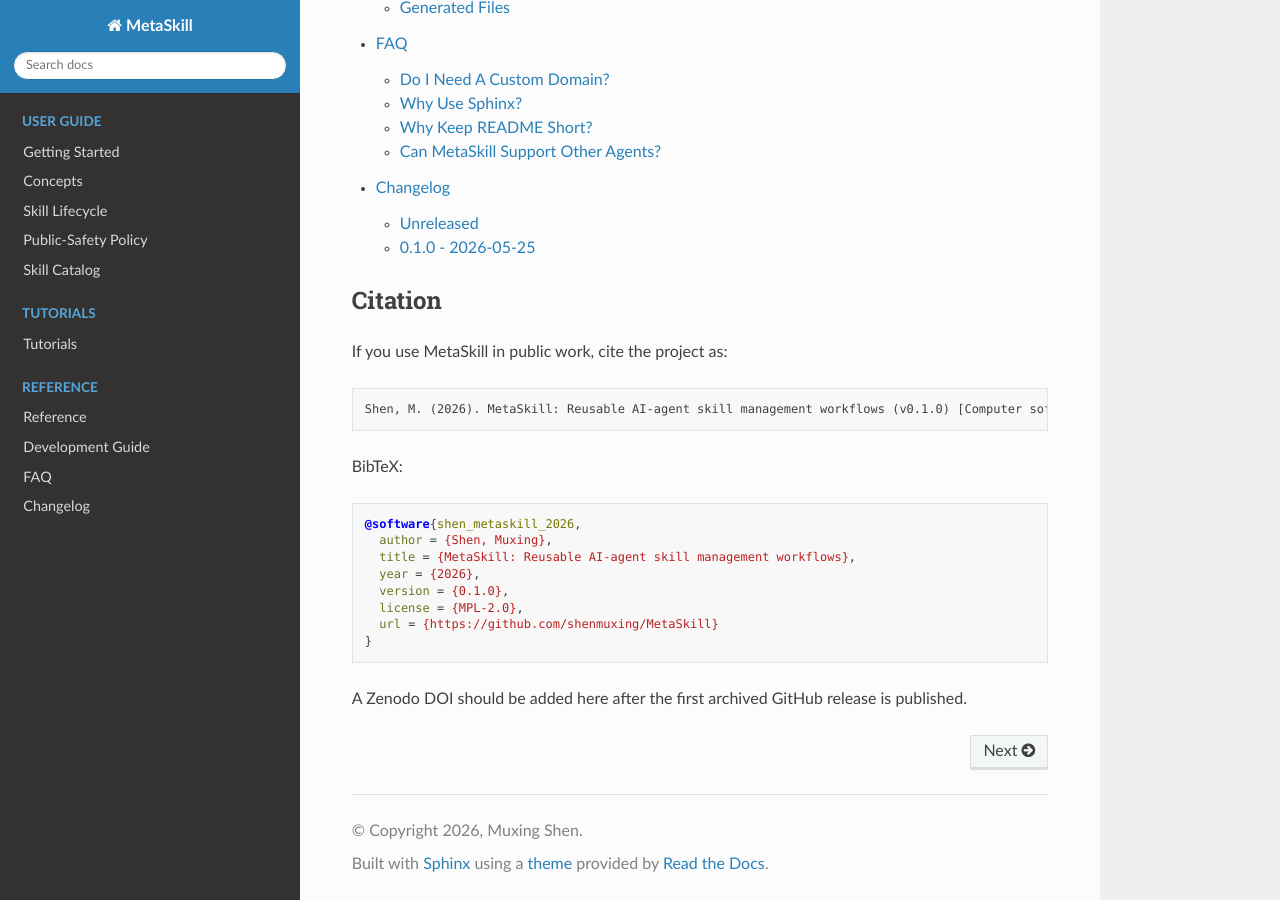
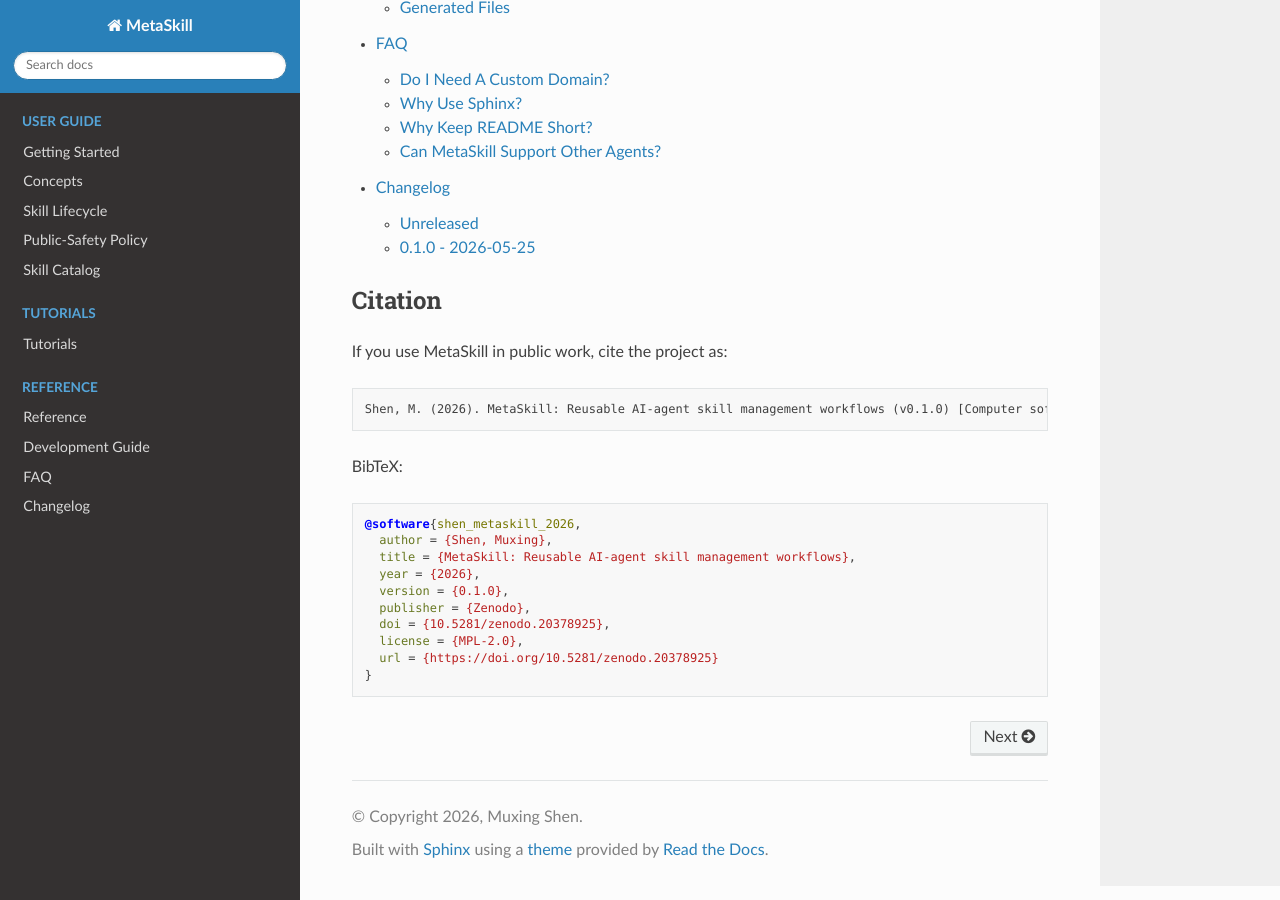
Before and after one commit to shenmuxing/EtaSkill, a Sphinx documentation site: the page built from docs/index.md, in a window 1280 px wide and 900 px high, scrolled down 1840 px. Built offline with Sphinx 7.4.7 and the Read the Docs theme 3.1.0, drawn with Linux system fonts in a browser that asks for light colours.

Commit message:
Add Zenodo DOI citation metadata

````diff
--- a/docs/index.md
+++ b/docs/index.md
@@ -44,7 +44,7 @@ changelog
 If you use MetaSkill in public work, cite the project as:
 
 ```text
-Shen, M. (2026). MetaSkill: Reusable AI-agent skill management workflows (v0.1.0) [Computer software]. GitHub. https://github.com/shenmuxing/MetaSkill
+Shen, M. (2026). MetaSkill: Reusable AI-agent skill management workflows (v0.1.0) [Computer software]. Zenodo. https://doi.org/10.5281/zenodo.20378925
 ```
 
 BibTeX:
@@ -55,9 +55,9 @@ BibTeX:
   title = {MetaSkill: Reusable AI-agent skill management workflows},
   year = {2026},
   version = {0.1.0},
+  publisher = {Zenodo},
+  doi = {10.5281/zenodo.20378925},
   license = {MPL-2.0},
-  url = {https://github.com/shenmuxing/MetaSkill}
+  url = {https://doi.org/10.5281/zenodo.20378925}
 }
 ```
-
-A Zenodo DOI should be added here after the first archived GitHub release is published.
````
Also changed, not shown: README.md (+6 -4 lines), docs/changelog.md (+1 -1 lines), 1 other file.
